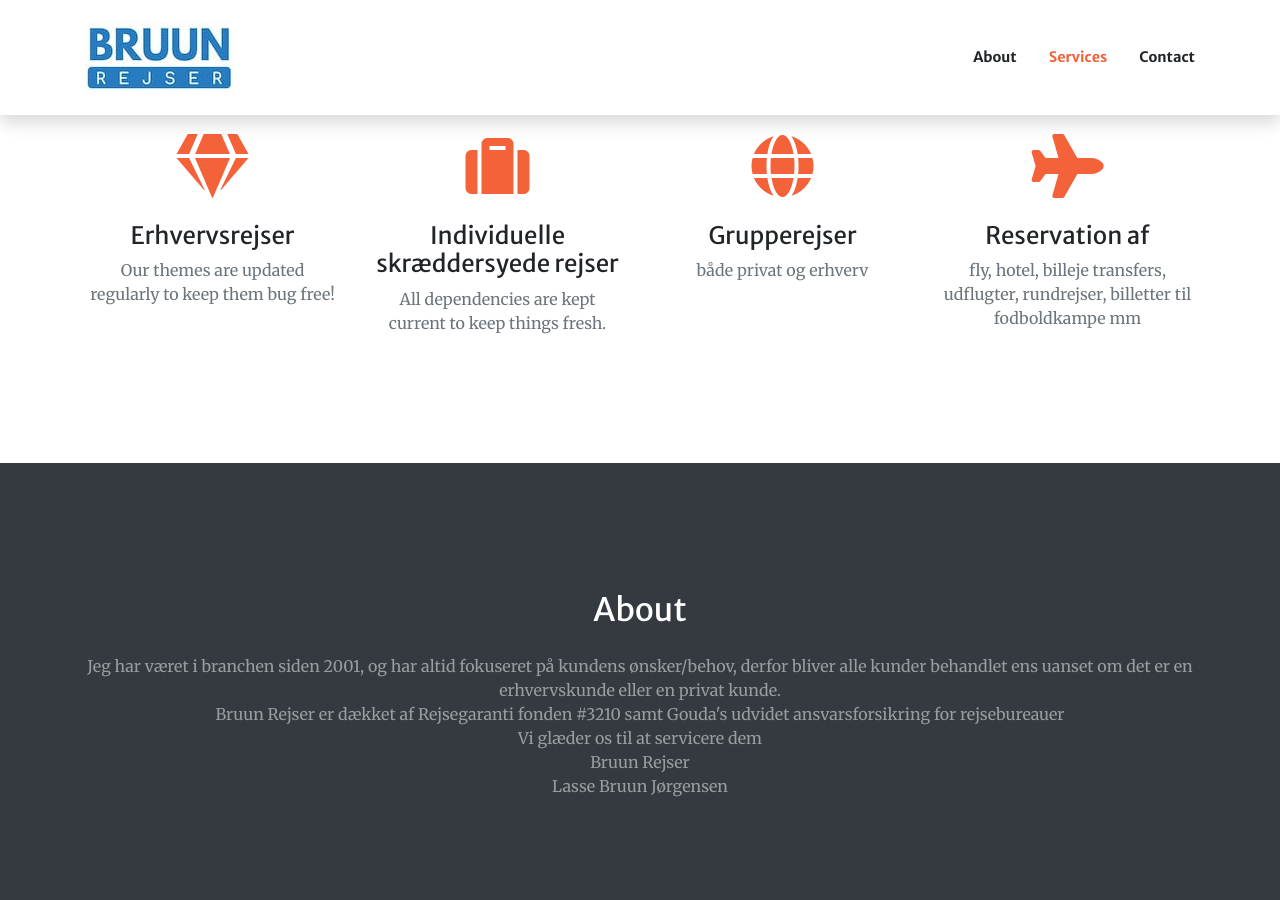
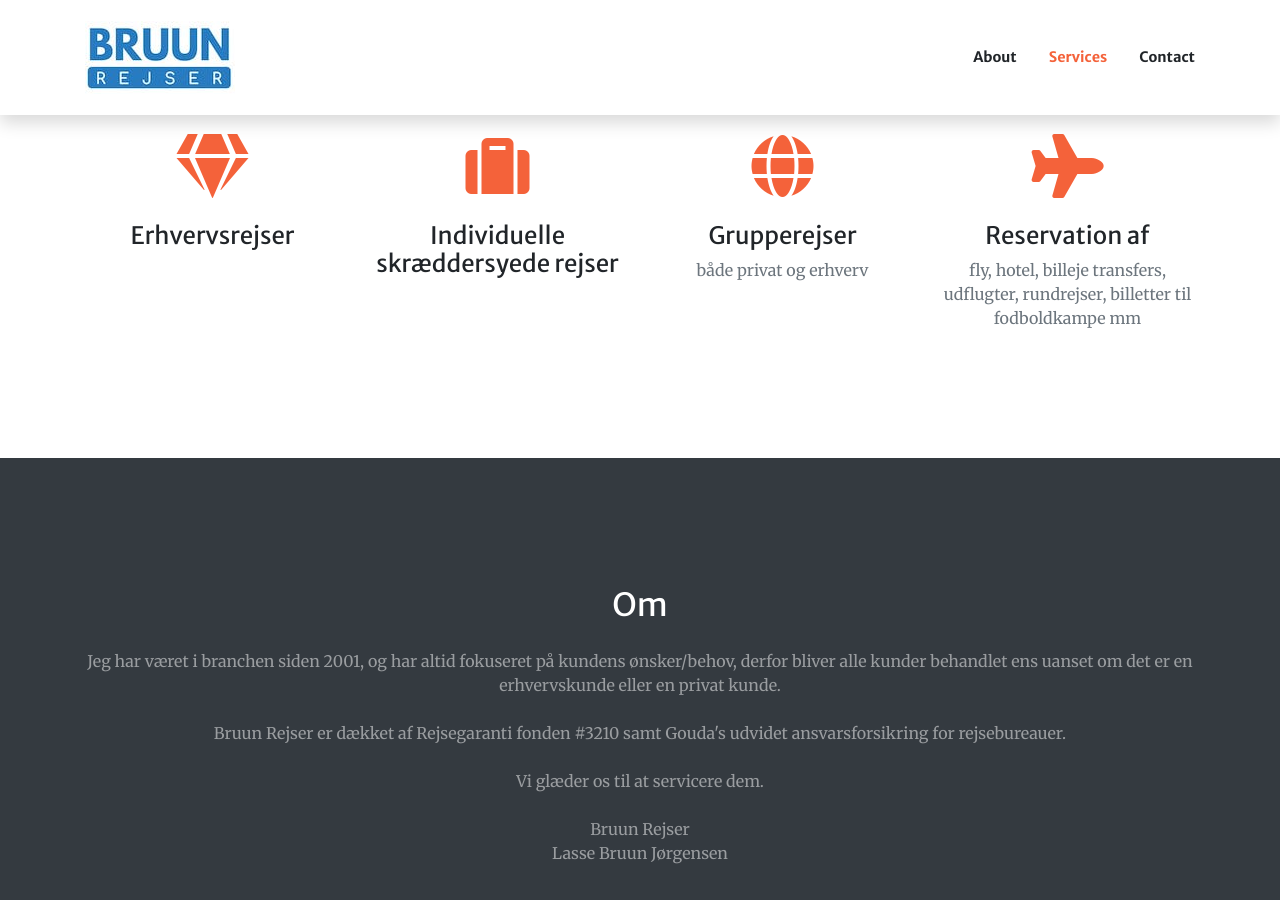
Before and after one commit to arpan45/test.github.io, a Jekyll site: the page theme1/index.html, which Jekyll copies as it is, in a window 1280 px wide and 900 px high, scrolled down 1572 px. Built offline with Jekyll 4.4.1, drawn with Linux system fonts in a browser that asks for light colours; some of the changed text lies outside the part shown.

Commit message:
Update index.html

```diff
--- a/theme1/index.html
+++ b/theme1/index.html
@@ -94,14 +94,14 @@
           <div class="mt-5">
             <i class="fas fa-4x fa-gem text-primary mb-4"></i>
             <h3 class="h4 mb-2">Erhvervsrejser</h3>
-            <p class="text-muted mb-0">Our themes are updated regularly to keep them bug free!</p>
+          <!--  <p class="text-muted mb-0">Our themes are updated regularly to keep them bug free!</p>-->
           </div>
         </div>
         <div class="col-lg-3 col-md-6 text-center">
           <div class="mt-5">
             <i class="fas fa-suitcase fa-4x text-primary mb-4"></i>
             <h3 class="h4 mb-2">Individuelle skræddersyede rejser</h3>
-            <p class="text-muted mb-0">All dependencies are kept current to keep things fresh.</p>
+          <!--  <p class="text-muted mb-0">All dependencies are kept current to keep things fresh.</p>-->
           </div>
         </div>
         <div class="col-lg-3 col-md-6 text-center">
@@ -213,15 +213,15 @@
   <!-- Call to Action Section -->
   <section class="page-section bg-dark text-white">
     <div class="container text-center">
-      <h2 class="mb-4">About</h2>
-      <p class="text-white-50 mb-4">Jeg har været i branchen siden 2001, og har altid fokuseret på kundens ønsker/behov, derfor bliver alle kunder behandlet ens uanset om det er en erhvervskunde eller en privat kunde.
-      <br>
-      Bruun Rejser er dækket af Rejsegaranti fonden #3210 samt Gouda's udvidet ansvarsforsikring for rejsebureauer
-<br>
-Vi glæder os til at servicere dem
-<br>
-Bruun Rejser
-<br>
+      <h2 class="mb-4">Om</h2>
+      <p class="text-white-50 mb-4">
+        Jeg har været i branchen siden 2001, og har altid fokuseret på kundens ønsker/behov, derfor bliver alle kunder behandlet ens uanset om det er en erhvervskunde eller en privat kunde.
+<br><br>
+Bruun Rejser er dækket af Rejsegaranti fonden #3210 samt Gouda's udvidet ansvarsforsikring for rejsebureauer.
+<br><br>
+Vi glæder os til at servicere dem.
+<br><br>
+Bruun Rejser<br>
 Lasse Bruun Jørgensen
     </p>
   <!--  <a class="btn btn-light btn-xl" href="https://startbootstrap.com/themes/creative/">Download Now!</a>-->
@@ -245,7 +245,7 @@
         <div class="col-lg-4 mr-auto text-center">
           <i class="fas fa-envelope fa-3x mb-3 text-muted"></i>
           <!-- Make sure to change the email address in anchor text AND the link below! -->
-          <a class="d-block" href="mailto:contact@yourwebsite.com">contact@yourwebsite.com</a>
+          <a class="d-block" href="mailto:lasse@bruunrejser.dk">lasse@bruunrejser.dk</a>
         </div>
       </div>
     </div>
```
